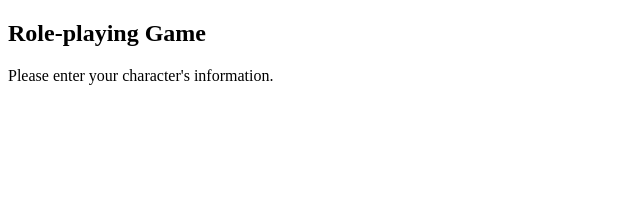
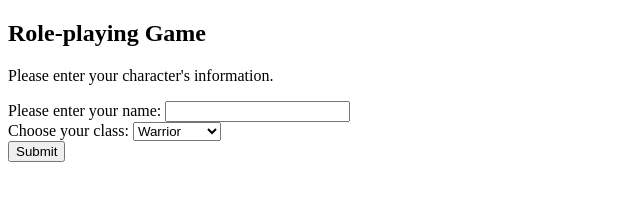
Before and after one commit to igl-myrick/role-playing-game, a website: page src/index.html in a window 1280 px wide. Shown: the whole page, without its empty margins (0-640 px from the left). Drawn offline with Linux system fonts and the light colour scheme.

Commit message:
add player setup form

```diff
--- a/src/index.html
+++ b/src/index.html
@@ -9,7 +9,22 @@
         <h2 class="text-center">Role-playing Game</h2>
         <div id="setup-wrapper">
           <p>Please enter your character's information.</p>
-          <form id="setup-form"></form>
+          <form id="setup-form">
+            <div class="form-group">
+              <label for="name-input">Please enter your name:</label>
+              <input id="name-input" type="text" name="name-input">
+            </div>
+            <div class="form-group">
+              <label for="class-select">Choose your class:</label>
+              <select name="class-select" id="class-select">
+                <option value="warrior">Warrior</option>
+                <option value="spellsword">Spellsword</option>
+                <option value="archer">Archer</option>
+                <option value="mage">Mage</option>
+              </select>
+            </div>
+            <button type="submit">Submit</button>
+          </form>
         </div>
       </div>
     </div>
```
